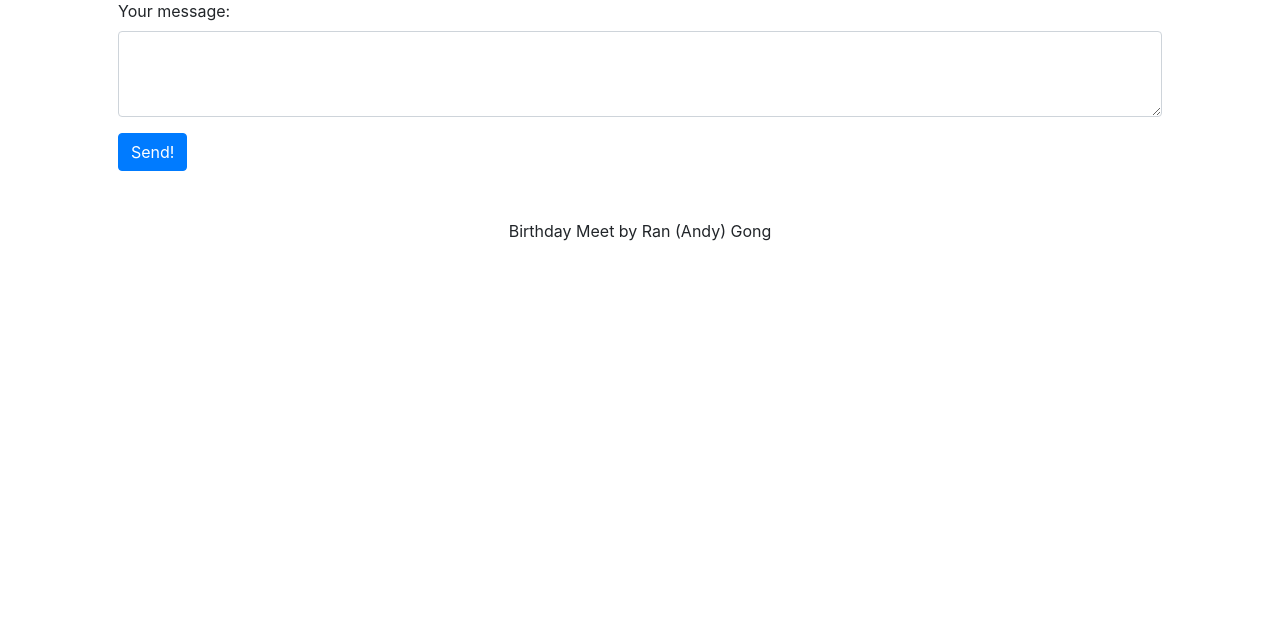
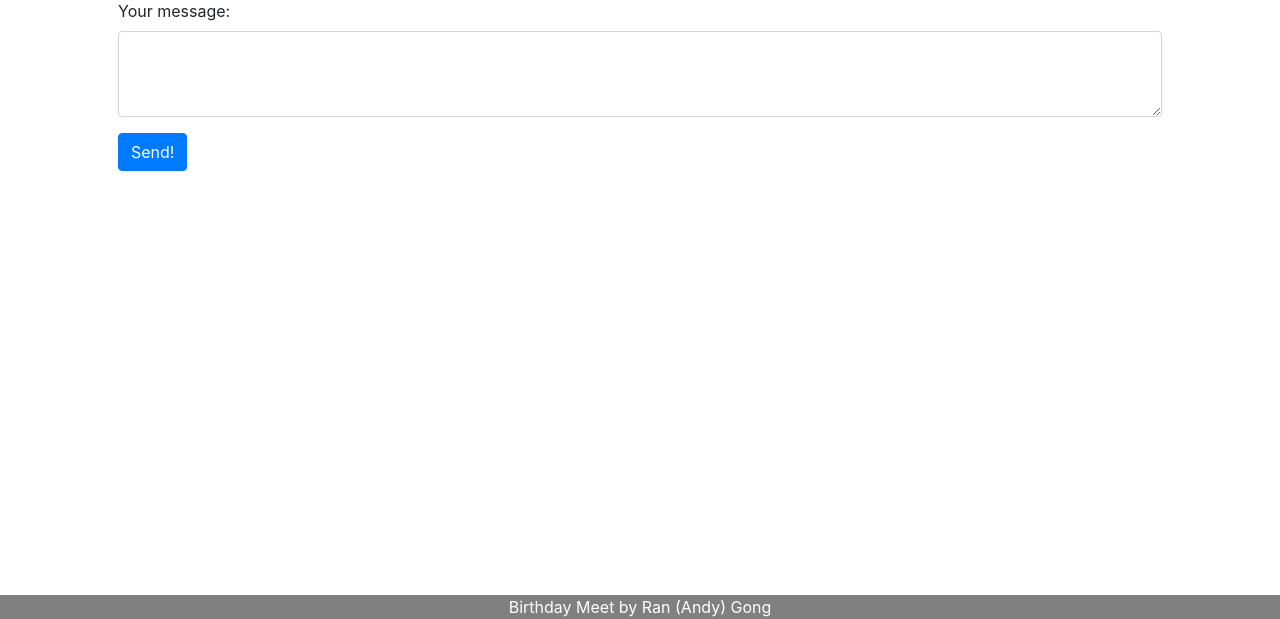
Before and after one commit to AG2048/Birthday-Meet, a Flask app: page /contact in a window 1280 px wide. Shown: the part 181-800 px from the top of the page. Run offline with Flask 2, Linux system fonts and the light colour scheme; a user stored in the database is signed in; some libraries are stand-ins or nearby versions.

Commit message:
added a style to make footer stay at bot of page

```diff
--- a/static/styles.css
+++ b/static/styles.css
@@ -46,3 +46,13 @@ main img
     /* Constrain images on small screens */
     max-width: 100%;
 }
+
+footer {
+  position: fixed;
+  left: 0;
+  bottom: 0;
+  width: 100%;
+  background-color: grey;
+  color: white;
+  text-align: center;
+}
```
